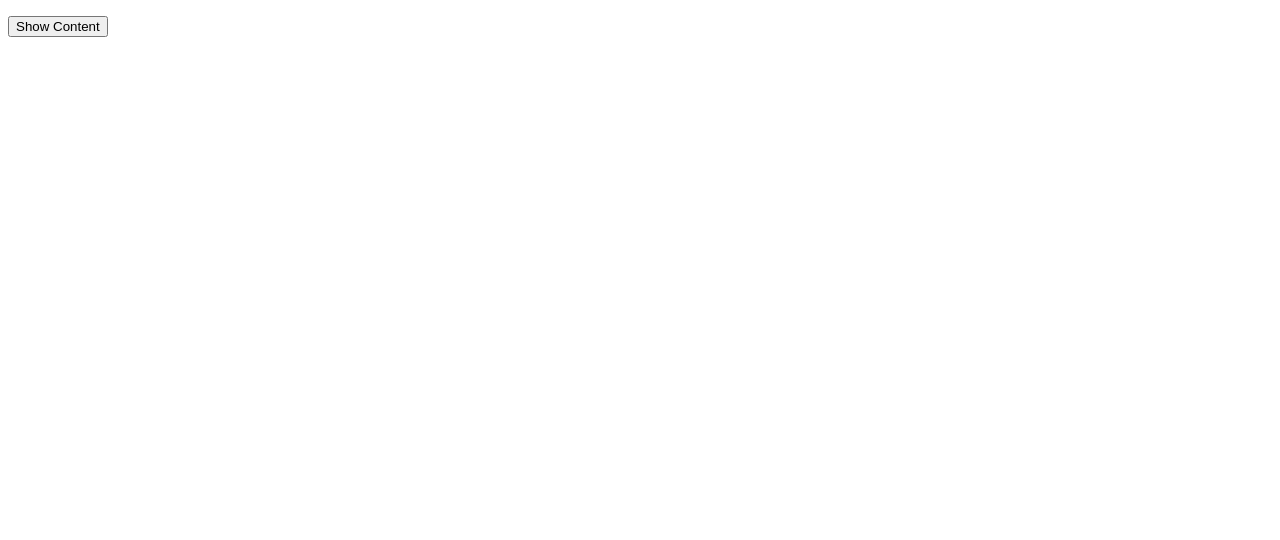
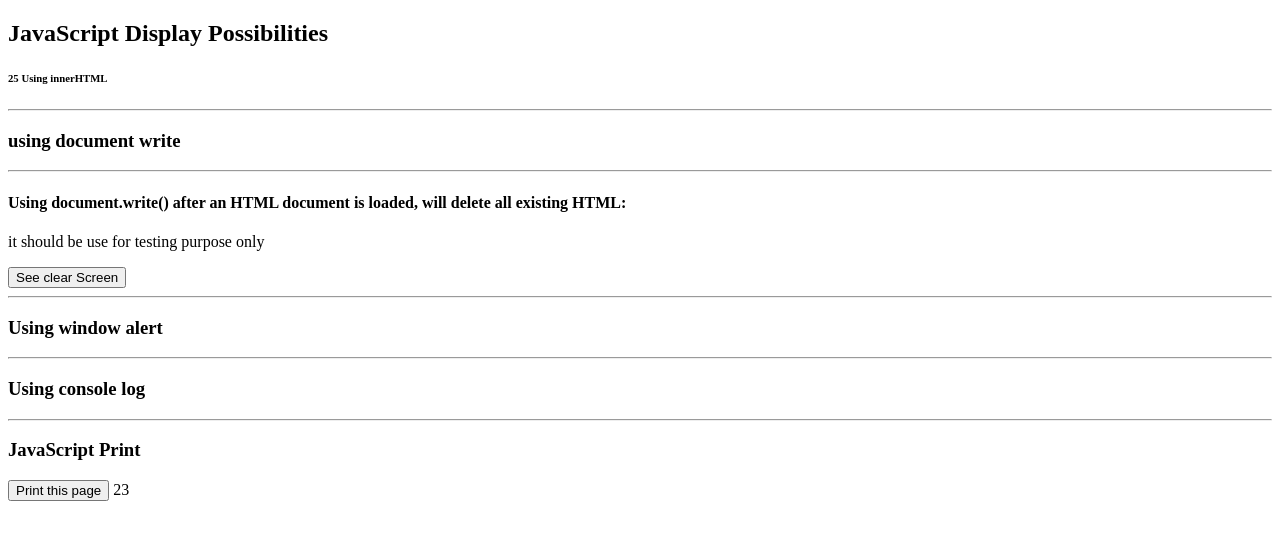
Before and after one commit to ashrafbd1496/Javascript-Beginner-to-Advance, a plain HTML site: page index.html in a window 1280 px wide. Drawn offline with Linux system fonts and the light colour scheme.

Commit message:
different types of javascript output

```diff
--- /dev/null
+++ b/external-script.html
@@ -0,0 +1,13 @@
+<!DOCTYPE html>
+<html lang="en">
+<head>
+    <meta charset="UTF-8">
+    <meta name="viewport" content="width=device-width, initial-scale=1.0">
+    <title>External Js</title>
+    <script src="assets/js/script.js"></script>
+</head>
+<body>
+    <p id="jsext"></p>
+    <button type="button" onclick="jsextFunction()">Show Content</button>
+</body>
+</html>
--- a/index.html
+++ b/index.html
@@ -3,11 +3,54 @@
 <head>
     <meta charset="UTF-8">
     <meta name="viewport" content="width=device-width, initial-scale=1.0">
-    <title>External Js</title>
-    <script src="assets/js/script.js"></script>
+    <title>JavaScript Display Possibilities</title>
 </head>
 <body>
-    <p id="jsext"></p>
-    <button type="button" onclick="jsextFunction()">Show Content</button>
+    <h2>JavaScript Display Possibilities</h2>
+    <h6 id="inhtml">Using innerHTML</h6>
+    <hr>
+
+    <h3 id="dcw">using document write</h3>
+    <hr>
+    <h4>Using document.write() after an HTML document is loaded, will delete all existing HTML: </h4>
+
+    <p>it should be use for testing purpose only</p>
+
+    <button type="button" onclick="document.write(7+8)">See clear Screen</button>
+
+    <hr>
+    <h3>Using window alert</h3>
+    <hr>
+    <h3>Using console log</h3>
+    <hr>
+    <h3>JavaScript Print</h3>
+    <button type="button" onclick="window.print()">Print this page</button>
+
+
+
+
+    <script>
+        //innerHTML
+        document.getElementById('inhtml').innerHTML= 10+15 + ' Using innerHTML';
+
+        //document ready
+        document.write(5+18);
+
+        // window alert
+        window.alert(6+8);
+
+        // alert
+        alert(51+458);
+
+        //console log
+        console.log(45+48);
+
+
+
+    </script>
+
+
+
+
 </body>
 </html>
```
Also changed, not shown: 1 other file.
